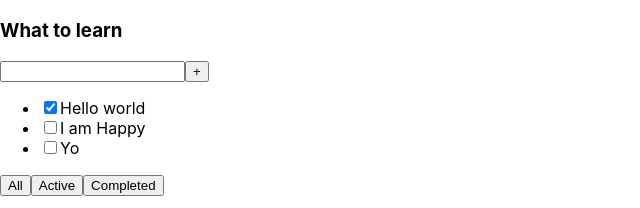
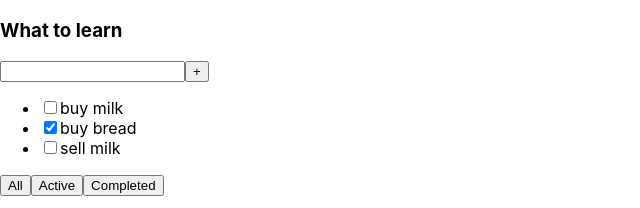
Before and after one commit to VitalikBaiduk/revers-todolist, a React (Create React App) app: page / in a window 1280 px wide. Shown: the top 208 px of the page, without its empty margins (0-640 px from the left). Built offline with nearby package versions, Linux system fonts and the light colour scheme.

Commit message:
add todo with map

```diff
--- a/src/App.tsx
+++ b/src/App.tsx
@@ -3,20 +3,15 @@ import "./App.css";
 import { Todolist } from "./Todolist";
 
 function App() {
-  const tasks1 = [
-    { id: 1, title: "HTML&CSS", isDone: true },
-    { id: 2, title: "JS", isDone: true },
-    { id: 3, title: "ReactJS", isDone: false },
-  ];
-  const tasks2 = [
-    { id: 1, title: "Hello world", isDone: true },
-    { id: 2, title: "I am Happy", isDone: false },
-    { id: 3, title: "Yo", isDone: false },
+  const arrayTask = [
+    { text: "buy milk", isChecked: false, id: 1 },
+    { text: "buy bread", isChecked: true, id: 2 },
+    { text: "sell milk", isChecked: false, id: 3 },
   ];
 
   return (
     <div className="App">
-      <Todolist title="What to learn" arrData={tasks2} />
+      <Todolist title="What to learn" arrayData={arrayTask} />
     </div>
   );
 }
--- a/src/Todolist.tsx
+++ b/src/Todolist.tsx
@@ -1,26 +1,30 @@
 import React from "react";
+
+type arrayObj = {
+  text: string;
+  isChecked: boolean;
+  id: number;
+};
 
 type TodolistProps = {
   title: string;
-  arrData: Array<any>;
+  arrayData: Array<arrayObj>;
 };
 
-export const Todolist: React.FC<TodolistProps> = ({ title, arrData }) => {
-  const arr = [];
-
+export const Todolist = (props: TodolistProps) => {
   return (
     <div>
-      <h3>{title}</h3>
+      <h3>{props.title}</h3>
       <div>
         <input />
         <button>+</button>
       </div>
       <ul>
-        {arrData.map((item: any) => {
+        {props.arrayData.map((el: arrayObj, index: number) => {
           return (
-            <li>
-              <input type="checkbox" checked={item.isDone} />
-              <span>{item.title}</span>
+            <li key={el.id}>
+              <input type="checkbox" checked={el.isChecked} />
+              <span>{el.text}</span>
             </li>
           );
         })}
```
